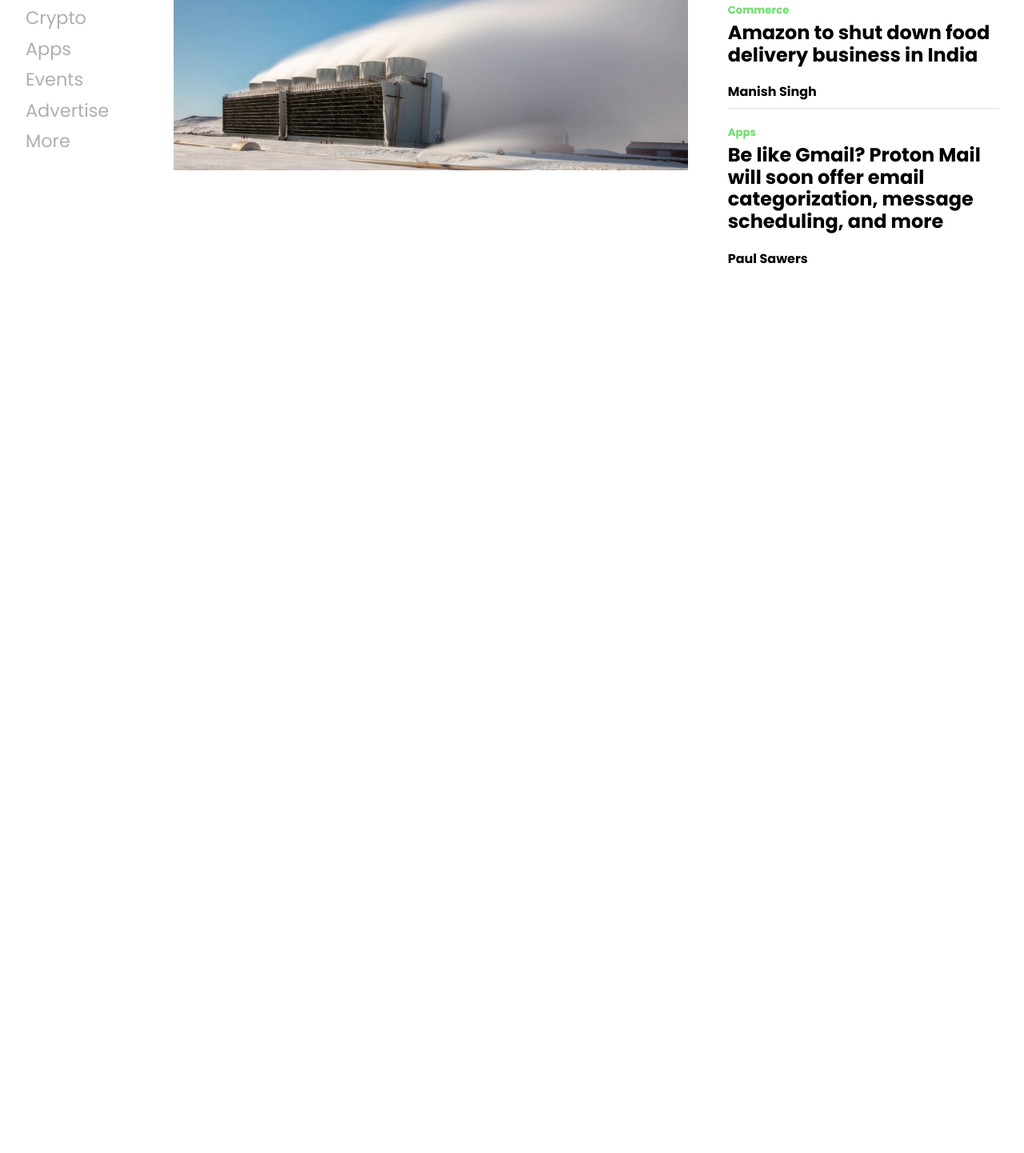
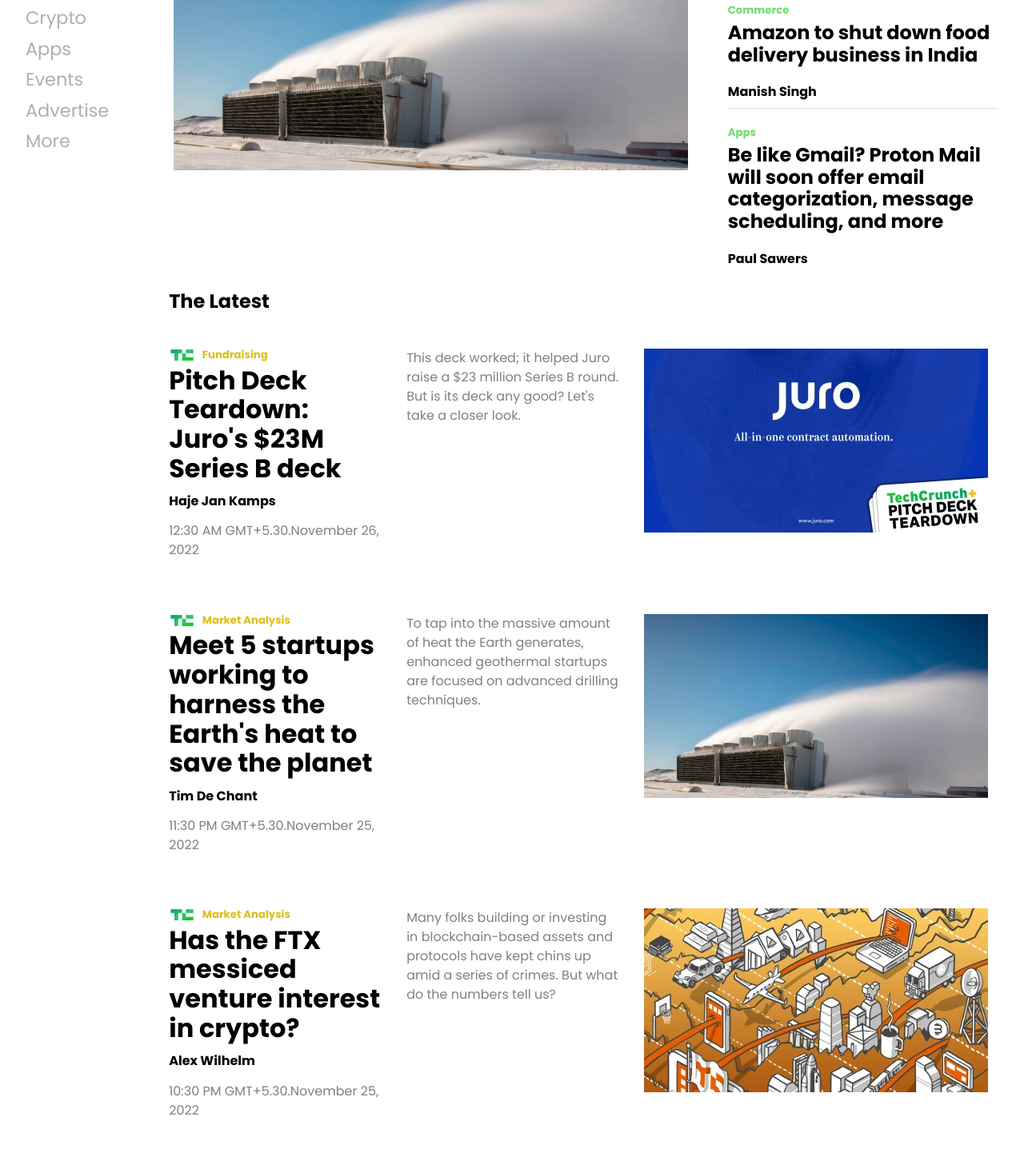
Before and after one commit to SouravsGithub/layout1, a plain HTML site: page index.html in a window 1280 px wide. Shown: the part 378-1820 px from the top of the page at 80% size. Before the commit the page ends 800 px from the top, so only its background shows below. Drawn offline with Linux system fonts and the light colour scheme.

Commit message:
added new sections and styled them

```diff
--- a/css/style.css
+++ b/css/style.css
@@ -140,6 +140,57 @@
   color: rgb(26, 165, 26);
   font-weight: bold;
 }
+.main + h2 {
+  margin-left: 16.5%;
+}
+
+.other-articles {
+  width: 80%;
+  margin-left: 16.5%;
+  display: flex;
+  padding: 2% 0;
+  margin-right: 2.5%;
+}
+.other-articles > p {
+  padding: 0 3%;
+  margin: 0;
+  color: gray;
+  line-height: 1.5;
+}
+.other-articles p {
+  color: gray;
+  line-height: 1.5;
+}
+.other-articles > * {
+  flex: 1;
+}
+.other-articles h5 {
+  display: inline-block;
+  margin-top: 0;
+  margin-bottom: 0;
+  vertical-align: top;
+  margin-left: 1%;
+  color: rgb(220, 191, 24);
+}
+.other-articles h3 {
+  margin: 0;
+  font-size: 2rem;
+  margin-bottom: 5%;
+}
+.mini-logo {
+  width: 13%;
+}
+.smaller-width {
+  height: 80%;
+}
+.other-articles span a {
+  text-decoration: none;
+  color: black;
+  font-weight: bold;
+}
+.other-articles span a:hover {
+  color: rgb(26, 165, 26);
+}
 footer {
 }
 
--- a/index.html
+++ b/index.html
@@ -61,7 +61,7 @@
             class="main-img"
         /></a>
       </section>
-      <section class="other-articles">
+      <section>
         <section class="article">
           <h5><a href="#">Apps</a></h5>
           <h3>
@@ -90,6 +90,85 @@
         </section>
       </section>
     </section>
+    <h2>The Latest</h2>
+    <section class="other-articles">
+      <section>
+        <img
+          src="./images and logos/Screenshot_20221126_123318.png"
+          alt="logo"
+          class="mini-logo"
+        />
+        <h5>Fundraising</h5>
+        <h3>Pitch Deck Teardown: Juro's $23M Series B deck</h3>
+        <span><a href="#">Haje Jan Kamps</a></span>
+        <p>
+          12:30 AM GMT+5.30.November 26,<br />
+          2022
+        </p>
+      </section>
+      <p>
+        This deck worked; it helped Juro raise a $23 million Series B round. But
+        is its deck any good? Let's take a closer look.
+      </p>
+      <img
+        src="./images and logos/first.jpg"
+        alt="some-picture"
+        class="smaller-width"
+      />
+    </section>
+    <section class="other-articles">
+      <section>
+        <img
+          src="./images and logos/Screenshot_20221126_123318.png"
+          alt="logo"
+          class="mini-logo"
+        />
+        <h5>Market Analysis</h5>
+        <h3>
+          Meet 5 startups working to harness the Earth's heat to save the planet
+        </h3>
+        <span><a href="#">Tim De Chant</a></span>
+        <p>
+          11:30 PM GMT+5.30.November 25,<br />
+          2022
+        </p>
+      </section>
+      <p>
+        To tap into the massive amount of heat the Earth generates, enhanced
+        geothermal startups are focused on advanced drilling techniques.
+      </p>
+      <img
+        src="./images and logos/second.jpg"
+        alt="some-picture"
+        class="smaller-width"
+      />
+    </section>
+    <section class="other-articles">
+      <section>
+        <img
+          src="./images and logos/Screenshot_20221126_123318.png"
+          alt="logo"
+          class="mini-logo"
+        />
+        <h5>Market Analysis</h5>
+        <h3>Has the FTX messiced venture interest in crypto?</h3>
+        <span><a href="#">Alex Wilhelm</a></span>
+        <p>
+          10:30 PM GMT+5.30.November 25,<br />
+          2022
+        </p>
+      </section>
+      <p>
+        Many folks building or investing in blockchain-based assets and
+        protocols have kept chins up amid a series of crimes. But what do the
+        numbers tell us?
+      </p>
+      <img
+        src="./images and logos/third.jpg"
+        alt="some-picture"
+        class="smaller-width"
+      />
+    </section>
 
     <script type="text/javascript" src="js/main.js"></script>
   </body>
```
Also changed, not shown: images and logos/first.jpg (added), images and logos/second.jpg (added), images and logos/third.jpg (added).
